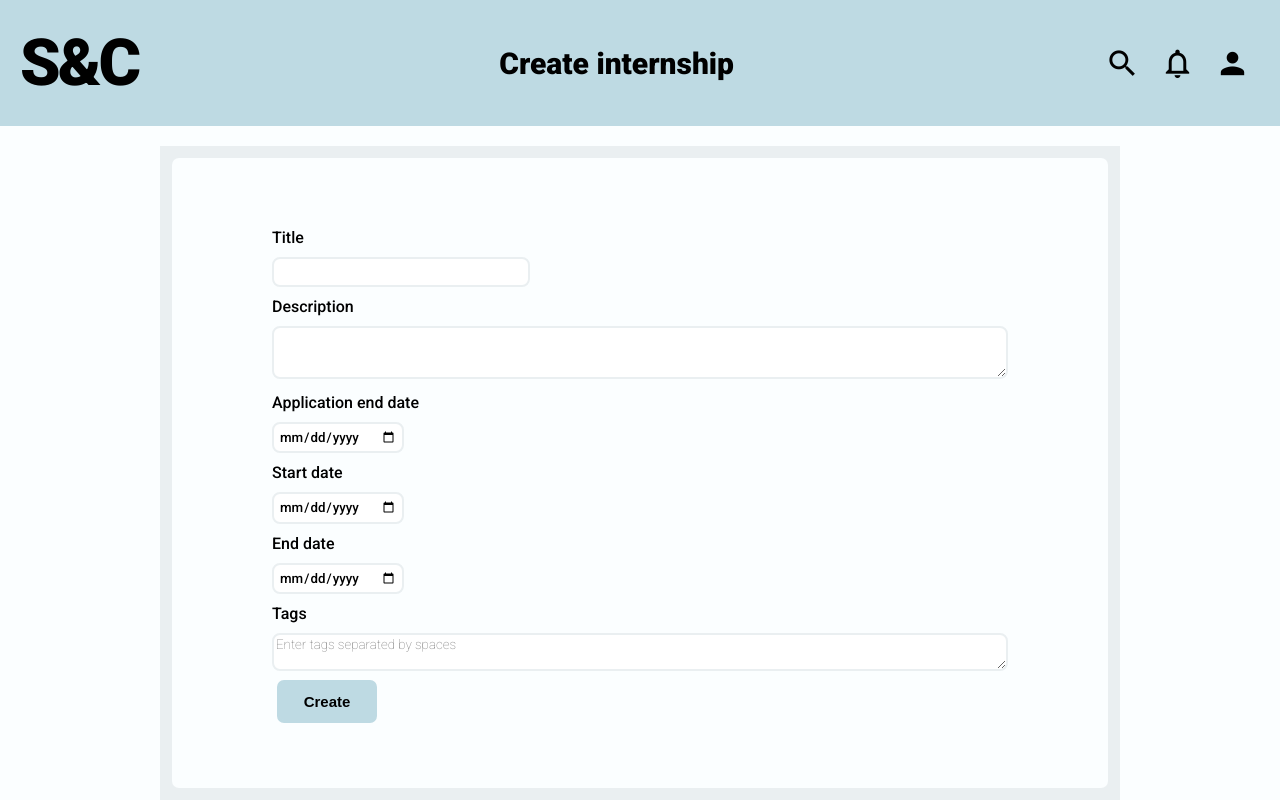
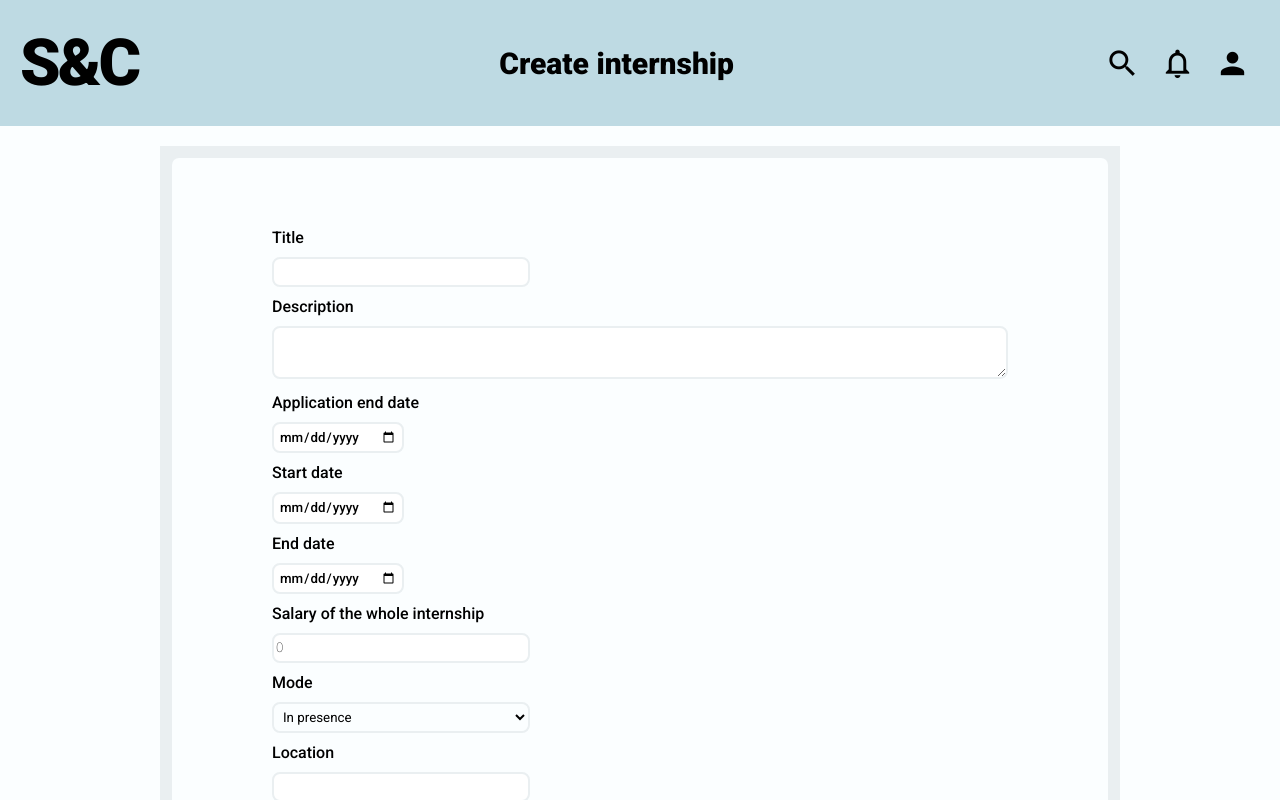
Before and after one commit to r4gor/Students-and-Companies, a React (Vite) app in the folder app/frontend/: page /create_internship in a window 1280 px wide. Shown: the top 800 px of the page. Built offline with nearby package versions, Linux system fonts and the light colour scheme.

Commit message:
Added salary, mode, location to internship creation

```diff
--- a/app/frontend/src/createinternship/CreateInternship.tsx
+++ b/app/frontend/src/createinternship/CreateInternship.tsx
@@ -11,12 +11,16 @@ function CreateInternship ()  {
 	const [application_end_date, setApplicationEndDate] = useState('')
 	const [start_date, setStartDate] = useState('')
 	const [end_date, setEndDate] = useState('')
+	const [salary, setSalary] = useState(0)
+	const [mode, setMode] = useState('presence')
+	const [location, setLocation] = useState('')
 	const [tags, setTags] = useState('')
 	const [invalid_state_variables, setInvalidStateVariables] = useState({
 		title:false,
 		app_end_date:false,
 		start_date:false,
-		end_date:false
+		end_date:false,
+		location:false,
 	})
 
 	function onCreateClick() {
@@ -29,7 +33,10 @@ function CreateInternship ()  {
 			application_end_date: application_end_date,
 			start_date: start_date,
 			end_date: end_date,
-			tags: tags
+			tags: tags,
+			salary: salary,
+			mode: mode,
+			location:location
 		}).then((result) => {
 			console.log(result)
 		})
@@ -41,6 +48,7 @@ function CreateInternship ()  {
 			app_end_date: application_end_date === '',
 			start_date: start_date === '',
 			end_date: end_date === '',
+			location: location === ''
 		})
 		return (title === '' || application_end_date === '' || start_date === '' || end_date === '')
 	}
@@ -61,8 +69,7 @@ function CreateInternship ()  {
 										onChangeHook={setTitle}>
 							</FormField>
 							<div id="label">Description</div>
-									<textarea
-												name="description"
+							<textarea 	name="description"
 										id="description"
 										value={description}
 										onChange={(e: ChangeEvent<HTMLTextAreaElement>) => setDescription(e.target.value)}
@@ -88,9 +95,32 @@ function CreateInternship ()  {
 										is_invalid_state={invalid_state_variables.end_date}
 										onChangeHook={setEndDate}>
 							</FormField>
+							<div id="label">Salary of the whole internship</div>
+							<input 	type='number'
+									name='salary'
+									id='salary'
+									value={salary}
+									step={100}
+									onChange={(e: ChangeEvent<HTMLInputElement>) => setSalary(Number(e.target.value))}
+							/>
+							<div id="label">Mode</div>
+							<div className="select-wrapper">
+								<select name="mode" id="mode" onChange={(e:ChangeEvent<HTMLSelectElement>) => setMode(e.target.value)}>
+									<option value="presence">In presence</option>
+									<option value="remote">Fully remote</option>
+									<option value="mixed">Mixed</option>
+								</select>
+							</div>
+
+							<FormField 	label='Location'
+										type='text'
+										name='location'
+										value={location}
+										is_invalid_state={invalid_state_variables.location}
+										onChangeHook={setLocation}>
+							</FormField>
 							<div id="label">Tags</div>
-									<textarea
-										name='tags-input'
+							<textarea 	name='tags-input'
 										id='tags-input'
 										value={tags}
 										placeholder='Enter tags separated by spaces'
@@ -109,9 +139,7 @@ function CreateInternship ()  {
 function FormField ({label, type, name, value, is_invalid_state=false, onChangeHook} : {label:string, type:string, name:string, value:string, is_invalid_state:boolean, onChangeHook:React.Dispatch<React.SetStateAction<string>>}) {
 	return (
 		<>
-		<div id="label">
-			{label}
-		</div>
+		<div id="label">{label}</div>
 		<input
 			type={type}
 			name={name}
--- a/app/frontend/src/createinternship/createInternship.css
+++ b/app/frontend/src/createinternship/createInternship.css
@@ -2,25 +2,26 @@
     .inner-box-section {
         padding: 60px 100px;
     }
-    .inner-box-section input[type=text] {
+    .inner-box-section input {
+        border: 2px solid var(--dark-grey);
+        border-radius: 8px;
         font-family: inherit;
         font-weight: 200;
         width: 35%;
         min-height: 30px;
-        border: 2px solid var(--dark-grey);
-        border-radius: 8px;
+    }
+    .inner-box-section input[type=text] {
         transition: 0.2s;
     }
+
     .inner-box-section input[type=text]:focus {
         border: 2px solid var(--top-cyan);
     }
 
     .inner-box-section input[type=date] {
-        border: 2px solid var(--dark-grey);
         padding: 5px;
-        border-radius: 8px;
-        font-family: inherit;
         font-weight: 500;
+        width: fit-content;
     }
 
     .inner-box-section #label {
@@ -43,4 +44,20 @@
         font-size: 13px;
         color: var(--no-red);
     }
+    .inner-box-section .select-wrapper {
+        border: 2px solid var(--dark-grey);
+        border-radius: 8px;
+        width: 35%;
+        margin: 5px 0;
+    }
+    .inner-box-section select {
+        font-family: Roboto, sans-serif;
+        font-weight: 400;
+        background-color: var(--light-grey);
+        cursor: pointer;
+        border: none;
+        padding: 5px;
+        width: 100%;
+        border-radius: 8px;
+    }
 }
```
Lines whose indentation alone changed are shown as unchanged.
